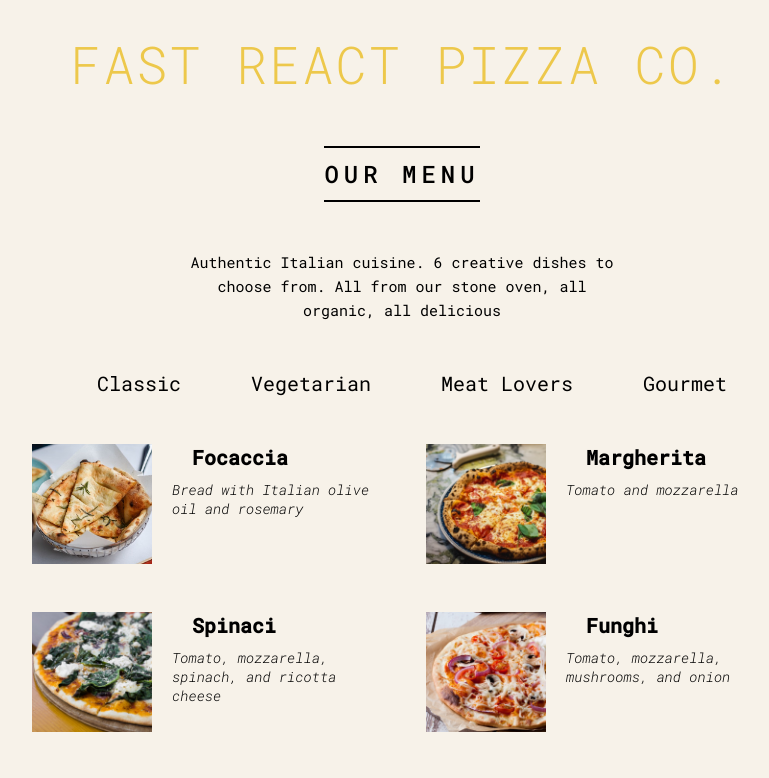
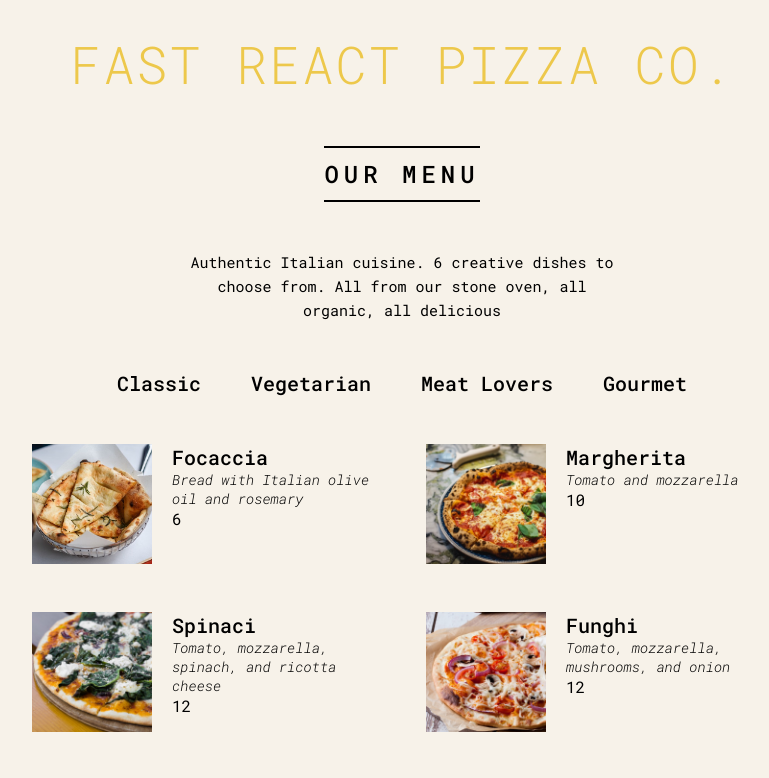
Before and after one commit to mustafamohamed-web/pizza-menu, a React (Vite) app: page / in a window 1280 px wide. Shown: the top 778 px of the page, without its empty margins (238-1007 px from the left). Built offline with nearby package versions, Linux system fonts and the light colour scheme.

Commit message:
merging to main

```diff
--- a/src/Data.js
+++ b/src/Data.js
@@ -5,7 +5,7 @@ export const pizzaData = [
     ingredients: "Bread with Italian olive oil and rosemary",
     category: "Classic",
     sizes: ["Small", "Medium", "Large"],
-    prices: [6, 10, 14],
+    price: 6,
     photoName: "pizzas/focaccia.jpg",
     soldOut: false,
     calories: 300,
@@ -16,7 +16,7 @@ export const pizzaData = [
     ingredients: "Tomato and mozzarella",
     category: "Classic",
     sizes: ["Small", "Medium", "Large"],
-    prices: [10, 14, 18],
+    price: 10,
     photoName: "pizzas/margherita.jpg",
     soldOut: false,
     calories: 450,
@@ -27,7 +27,7 @@ export const pizzaData = [
     ingredients: "Tomato, mozzarella, spinach, and ricotta cheese",
     category: "Vegetarian",
     sizes: ["Small", "Medium", "Large"],
-    prices: [12, 16, 22],
+    price: 12,
     photoName: "pizzas/spinaci.jpg",
     soldOut: false,
     calories: 400,
@@ -38,7 +38,7 @@ export const pizzaData = [
     ingredients: "Tomato, mozzarella, mushrooms, and onion",
     category: "Vegetarian",
     sizes: ["Small", "Medium", "Large"],
-    prices: [12, 16, 22],
+    price: 12,
     photoName: "pizzas/funghi.jpg",
     soldOut: false,
     calories: 380,
@@ -49,9 +49,9 @@ export const pizzaData = [
     ingredients: "Tomato, mozzarella, and pepperoni",
     category: "Meat Lovers",
     sizes: ["Small", "Medium", "Large"],
-    prices: [15, 20, 25],
+    price: 15,
     photoName: "pizzas/salamino.jpg",
-    soldOut: true,
+    soldOut: false,
     calories: 500,
   },
   {
@@ -60,7 +60,7 @@ export const pizzaData = [
     ingredients: "Tomato, mozzarella, ham, arugula, and burrata cheese",
     category: "Gourmet",
     sizes: ["Small", "Medium", "Large"],
-    prices: [18, 24, 30],
+    price: 18,
     photoName: "pizzas/prosciutto.jpg",
     soldOut: false,
     calories: 550,
--- a/src/components/Categories/Categories.css
+++ b/src/components/Categories/Categories.css
@@ -6,7 +6,7 @@
 
 .name {
   cursor: pointer;
-  margin-left: 2rem;
+  font-weight: var(--fw-subheading);
 }
 
 .name:hover {
--- a/src/components/Header/Header.jsx
+++ b/src/components/Header/Header.jsx
@@ -5,8 +5,6 @@ import PropTypes from "prop-types";
 export const Header = ({ menu }) => {
   const uniqueCat = new Set(menu.map((item) => item.category));
   const categoryArr = [...uniqueCat];
-
-  // console.log(categories);
 
   return menu.length > 0 ? (
     <>
@@ -20,7 +18,7 @@ export const Header = ({ menu }) => {
     </>
   ) : (
     <p className="description">
-      We are currently out of stock. We'll be back shortly
+      {"We are currently out of stock. We'll be back shortly"}
     </p>
   );
 };
--- a/src/components/Menu/Menu.jsx
+++ b/src/components/Menu/Menu.jsx
@@ -8,7 +8,8 @@ export const Menu = ({ menu }) => {
       <ul className="menu-container">
         {menu ? (
           menu.map((item, index) => {
-            const { name, ingredients, photoName, price, soldOut } = item;
+            const { name, ingredients, photoName, price, soldOut, category } =
+              item;
             return (
               <MenuItem
                 key={index}
@@ -17,6 +18,7 @@ export const Menu = ({ menu }) => {
                 photoName={photoName}
                 price={price}
                 soldOut={soldOut}
+                category={category}
               />
             );
           })
--- a/src/components/MenuItem/MenuItem.css
+++ b/src/components/MenuItem/MenuItem.css
@@ -7,8 +7,6 @@
 .menu-items {
   display: flex;
   flex-direction: column;
-  align-items: start;
-  gap: var(--spacing-s);
   height: 100%;
 }
 
@@ -36,7 +34,11 @@ img {
 .price {
   font-size: var(--fs-price);
 }
-
+.bottom {
+  display: flex;
+  align-items: center;
+  justify-content: space-between;
+}
 .soldOut {
   opacity: 0.5;
 }
```
Also changed, not shown: src/components/MenuItem/MenuItem.jsx (+9 -1 lines).
